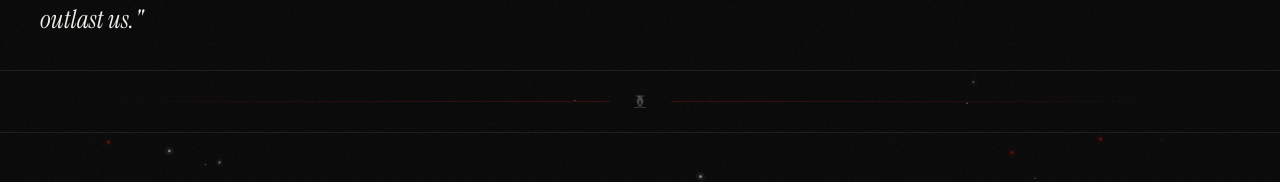
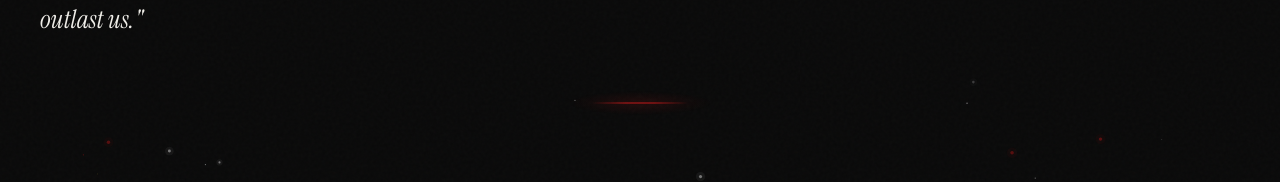
Before and after one commit to Neo-Khalsa/neo-khalsa, a React (Vite) app: page /spaces in a window 1280 px wide. Shown: the part 592-774 px from the top of the page. Built offline with nearby package versions, Linux system fonts and the light colour scheme.

Commit message:
Soften SectionDivider: single short crimson bar with bloom, drop stacked lines

```diff
--- a/src/app/components/SectionDivider.tsx
+++ b/src/app/components/SectionDivider.tsx
@@ -1,21 +1,20 @@
-import { KhandaSymbol } from './KhandaSymbol';
-
-/* Static structural divider that separates page sections.
-   Replaces the scrolling ticker strip with a calm, symmetrical rule -
-   a centered Khanda flanked by crimson-fading hairlines. Keeps the
-   border-y rhythm so sections stay visually separated, without motion. */
+/* Soft section break - a single short, centered crimson-fade bar with a
+   gentle bloom behind it. Deliberately minimal and low: the sections above
+   and below already carry their own border lines, so this just gives a soft
+   breath between them rather than stacking more hard rules. */
 export function SectionDivider() {
   return (
-    <div className="relative z-10 border-y hairline py-5 md:py-6">
-      <div className="flex items-center justify-center gap-4 md:gap-6 max-w-[1400px] mx-auto px-5 md:px-10">
+    <div className="relative z-10 flex justify-center py-6 md:py-8">
+      <div className="relative flex items-center justify-center">
+        {/* soft crimson bloom so the mark reads gently, not as a hard line */}
         <div
-          className="flex-1 h-px"
-          style={{ background: 'linear-gradient(90deg, transparent, rgba(192,24,24,0.28))' }}
+          className="absolute w-36 h-6 pointer-events-none"
+          style={{ background: 'radial-gradient(ellipse at center, rgba(192,24,24,0.12) 0%, transparent 70%)' }}
         />
-        <KhandaSymbol size={13} glow={false} animate={false} className="opacity-30 flex-shrink-0" />
+        {/* the short bar itself - rounded and feathered at both ends */}
         <div
-          className="flex-1 h-px"
-          style={{ background: 'linear-gradient(90deg, rgba(192,24,24,0.28), transparent)' }}
+          className="relative h-[2px] w-20 md:w-24 rounded-full"
+          style={{ background: 'linear-gradient(90deg, transparent, rgba(192,24,24,0.5) 35%, rgba(192,24,24,0.5) 65%, transparent)' }}
         />
       </div>
     </div>
```
